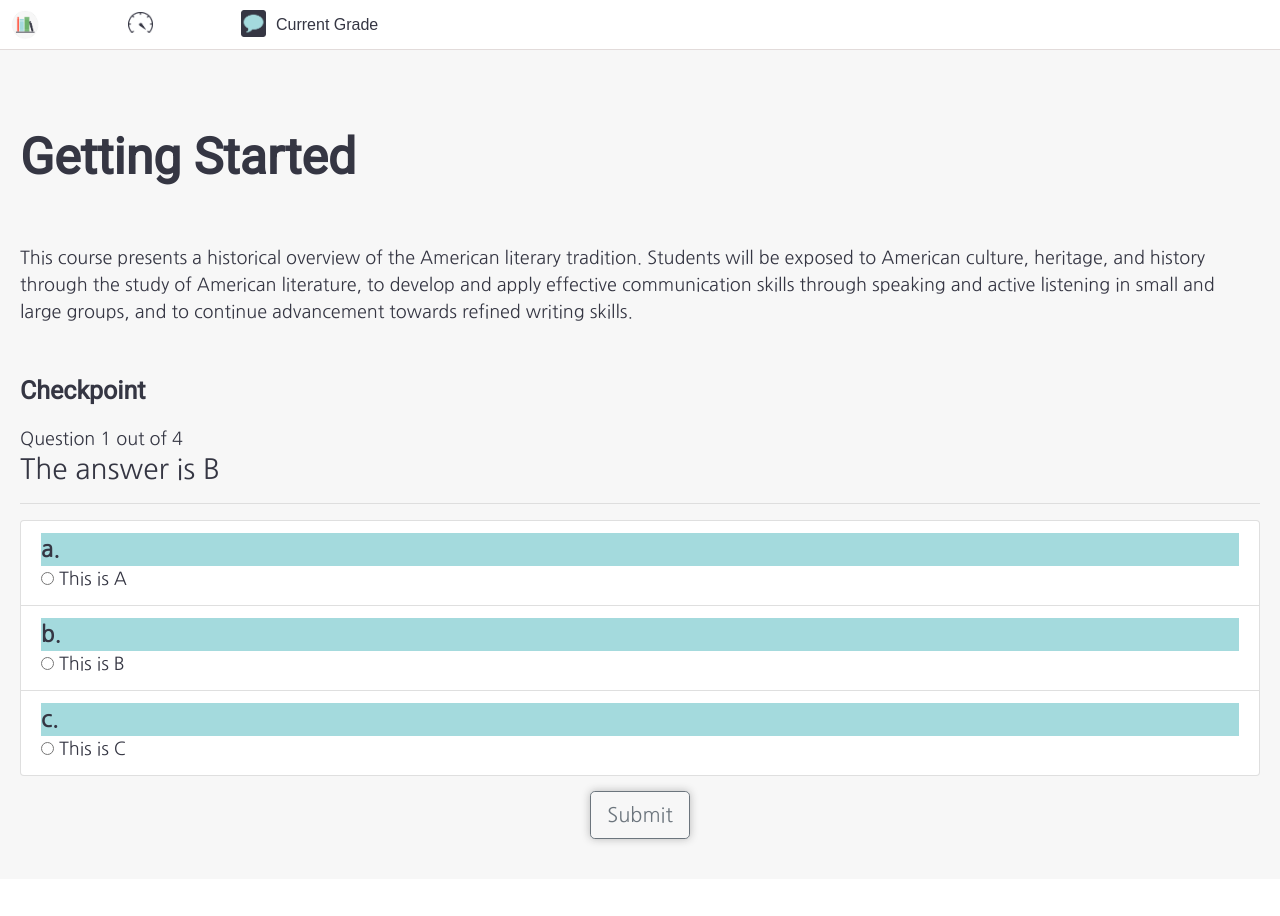
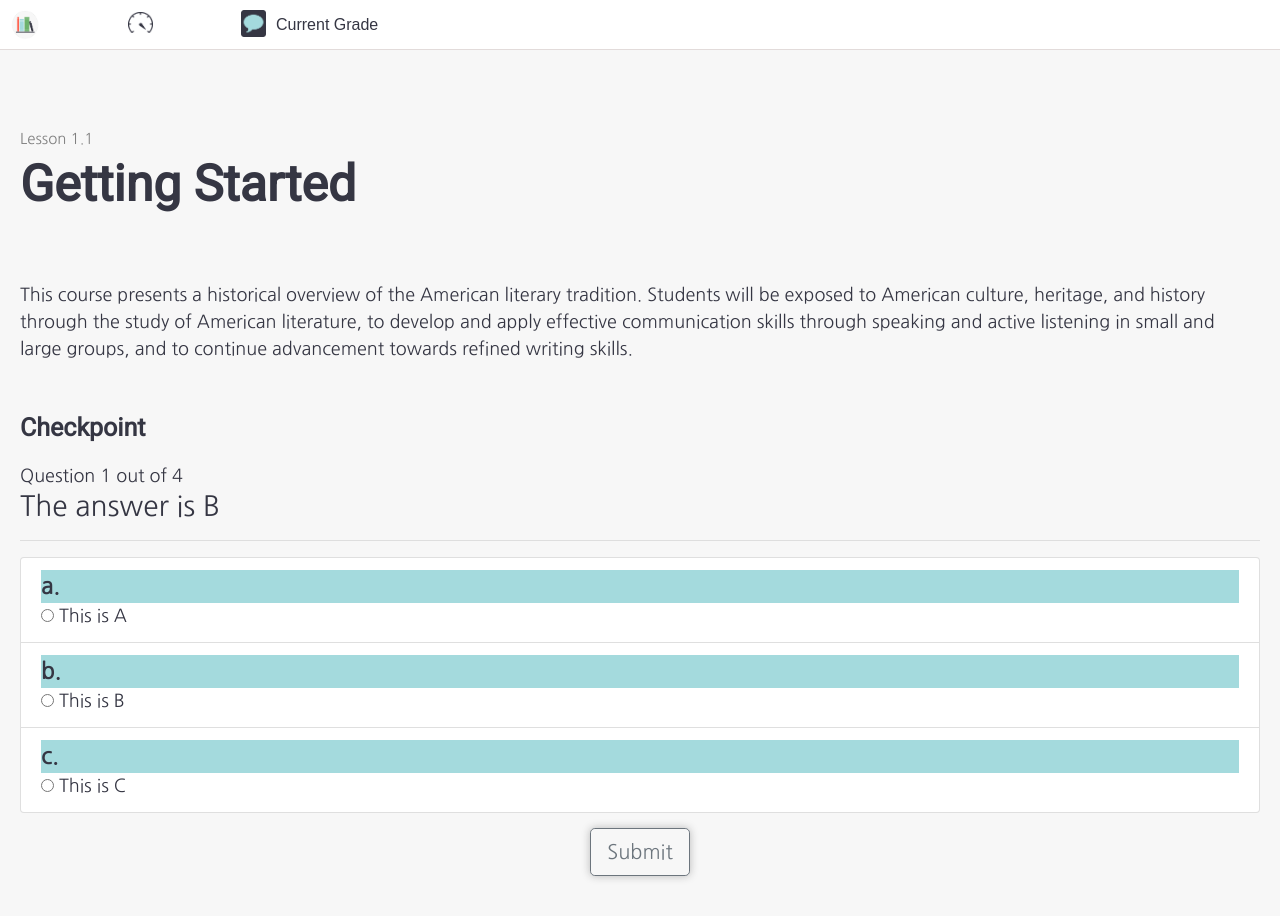
Before and after one commit to NGBlanchard/mediatrain, a React (Create React App) app: page /lesson/1 in a window 1280 px wide. Before the commit the page ends 879 px from the top, so only its background shows below. Built offline with nearby package versions, Linux system fonts and the light colour scheme.

Commit message:
lesson number added to lesson page

```diff
--- a/src/components/DashCard/DashCard.js
+++ b/src/components/DashCard/DashCard.js
@@ -32,7 +32,9 @@ class DashCard extends React.Component {
         >
           <div className="card-container">
             <div className="unit-container">
-              <span className="unit-number">Module {this.props.unit.unitid}</span>
+              <span className="unit-number">
+                Module {this.props.unit.unitid}
+              </span>
               <span className="unit-name"> {this.props.unit.unitname}</span>
             </div>
             <span className="lesson-count">/{lessonsForUnit.length}</span>
--- a/src/components/Lesson/Lesson.css
+++ b/src/components/Lesson/Lesson.css
@@ -5,12 +5,18 @@
   background-color: rgb(247, 247, 247);
 }
 
+.pre-header {
+  margin-top: 60px;
+  font-size: 15px;
+  line-height: 17px;
+  color: gray;
+}
+
 .lesson-header {
   font-size: 50px;
   font-family: "Roboto", sans-serif;
   font-weight: bolder;
-  margin-top: 50px;
-  margin-bottom: 50px;
+  margin-bottom: 60px;
 }
 
 .video {
--- a/src/components/Lesson/Lesson.js
+++ b/src/components/Lesson/Lesson.js
@@ -20,6 +20,7 @@ class Lesson extends React.Component {
     return (
       <>
         <main className="lesson-main">
+          <section className="pre-header">Lesson {lesson.number}</section>
           <header className="lesson-header">{lesson.name}</header>
           <section className="lesson-content">{lesson.content}</section>
           {lesson.video.length !== 0 ? (
```
